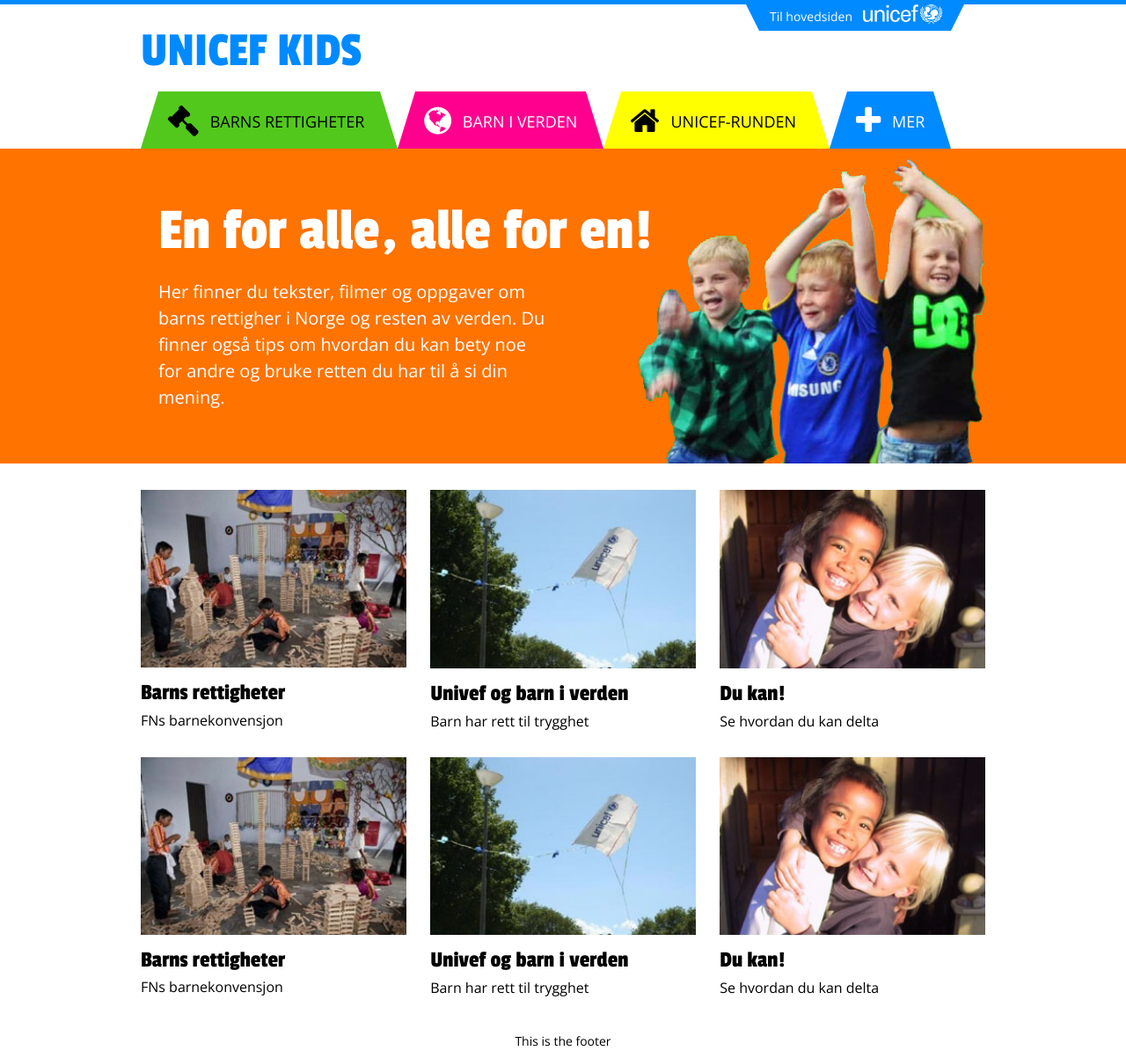
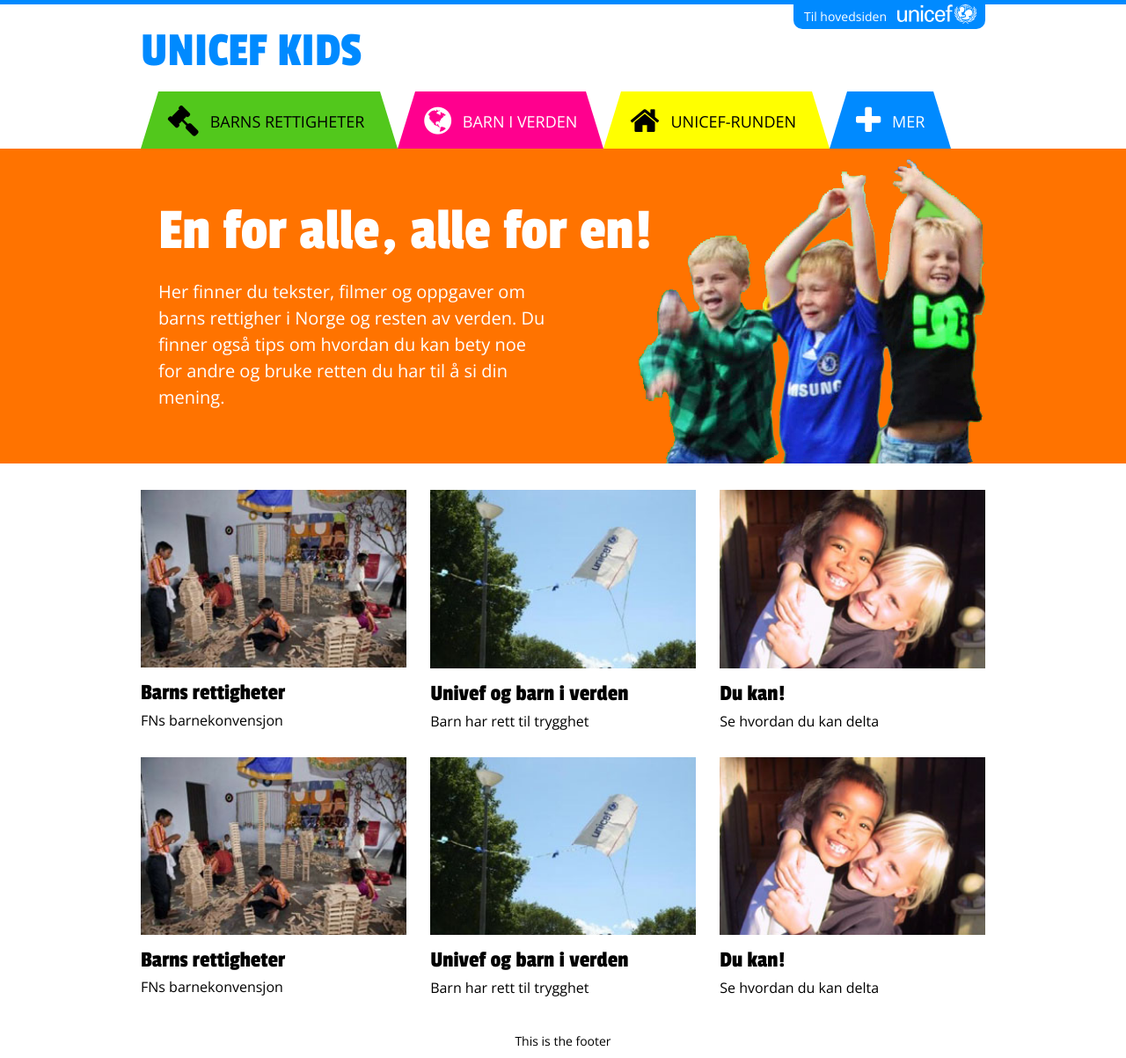
Before and after one commit to front/unicef-kids-static, a Jekyll site: the page built from index.html, in a window 1280 px wide. Shown: the whole page at 88% size. Built offline with Jekyll 4.4.1, drawn with Linux system fonts in a browser that asks for light colours; nearby versions of some CDN libraries.

Commit message:
Change to round corners on unicef home, top line

```diff
--- a/_layouts/default.html
+++ b/_layouts/default.html
@@ -20,10 +20,8 @@
     <div class="l-container">
       <div class="unicef-home">
         <a href="">
-          <span class="before"></span>
           <span>Til hovedsiden</span>
           <img alt="Unicef Home" src="/img/unicef-small.png">
-          <span class="after"></span>
         </a>
       </div>
 
--- a/css/style.css
+++ b/css/style.css
@@ -365,8 +365,13 @@
     right: 0;
     padding: 0;
     background-color: #008aff;
+    -webkit-border-radius: 0 0 10px 10px;
+    -moz-border-radius: 0 0 10px 10px;
+    -ms-border-radius: 0 0 10px 10px;
+    -o-border-radius: 0 0 10px 10px;
+    border-radius: 0 0 10px 10px;
   }
-  /* line 20, ../sass/partials/module/partials/_header.scss */
+  /* line 21, ../sass/partials/module/partials/_header.scss */
   .header .unicef-home span {
     display: block;
     float: left;
@@ -375,23 +380,7 @@
     line-height: 28px;
     color: white;
   }
-  /* line 28, ../sass/partials/module/partials/_header.scss */
-  .header .unicef-home .before {
-    display: block;
-    width: 0;
-    height: 0;
-    border-bottom: 30px solid white;
-    border-right: 15px solid transparent;
-  }
-  /* line 31, ../sass/partials/module/partials/_header.scss */
-  .header .unicef-home .after {
-    display: block;
-    width: 0;
-    height: 0;
-    border-bottom: 30px solid white;
-    border-left: 15px solid transparent;
-  }
-  /* line 34, ../sass/partials/module/partials/_header.scss */
+  /* line 30, ../sass/partials/module/partials/_header.scss */
   .header .unicef-home img {
     display: block;
     float: left;
@@ -399,25 +388,25 @@
     width: 90px;
   }
 }
-/* line 43, ../sass/partials/module/partials/_header.scss */
+/* line 39, ../sass/partials/module/partials/_header.scss */
 .header .main-logo {
   padding: 8px 0 6px;
   text-align: center;
 }
 @media (min-width: 480px) {
-  /* line 43, ../sass/partials/module/partials/_header.scss */
+  /* line 39, ../sass/partials/module/partials/_header.scss */
   .header .main-logo {
     padding: 8px 0 6px 60px;
     text-align: left;
   }
 }
 @media (min-width: 960px) {
-  /* line 43, ../sass/partials/module/partials/_header.scss */
+  /* line 39, ../sass/partials/module/partials/_header.scss */
   .header .main-logo {
     padding: 22px 0 15px;
   }
 }
-/* line 53, ../sass/partials/module/partials/_header.scss */
+/* line 49, ../sass/partials/module/partials/_header.scss */
 .header .main-logo a {
   color: #008aff;
   font-family: "Passion One", Verdana, sans-serif;
@@ -425,7 +414,7 @@
   font-size: 3em;
 }
 @media (min-width: 480px) {
-  /* line 53, ../sass/partials/module/partials/_header.scss */
+  /* line 49, ../sass/partials/module/partials/_header.scss */
   .header .main-logo a {
     font-size: 3.5em;
   }
```
Also changed, not shown: sass/partials/module/partials/_header.scss (+2 -6 lines).
